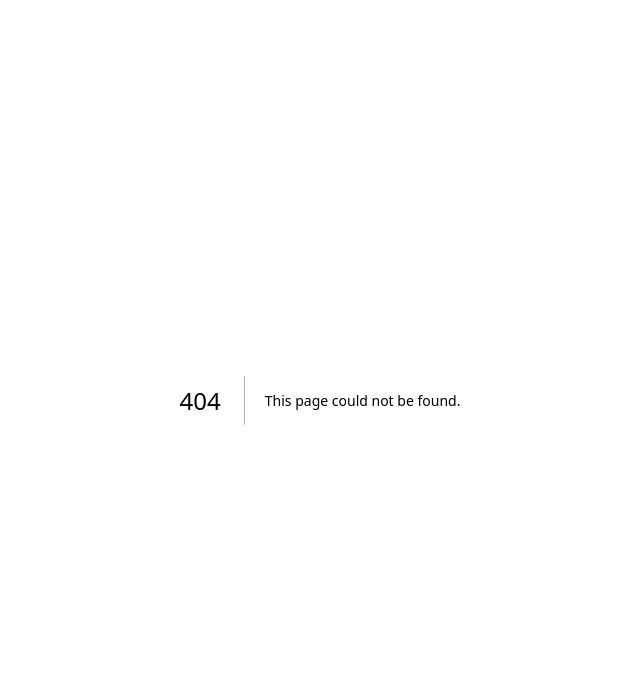
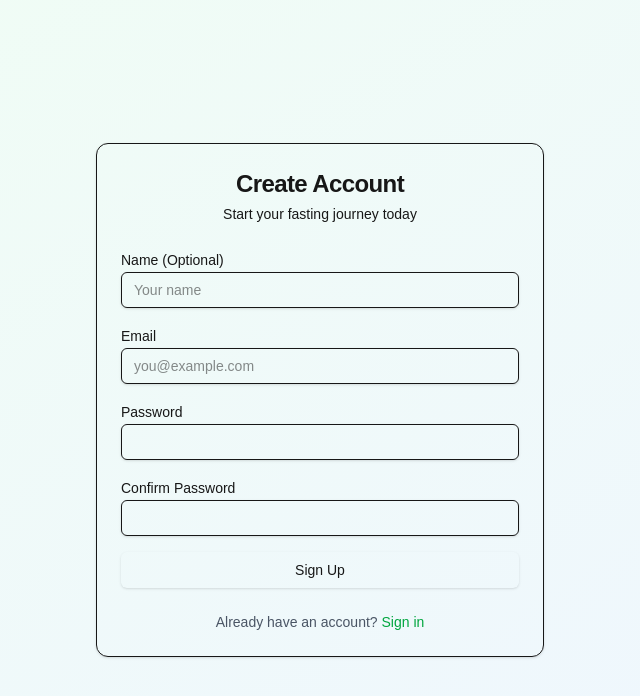
Before and after one commit to Kwenchy11-11/weight-loss-fasting-app, a Next.js app: page /register in a window 1280 px wide. Before the commit this address had no page. Shown: the top 696 px of the page, without its empty margins (320-960 px from the left). Built offline with nearby package versions, Linux system fonts and the light colour scheme.

Commit message:
feat: create authentication pages (login, register) and landing page

```diff
--- /dev/null
+++ b/app/login/page.tsx
@@ -0,0 +1,102 @@
+"use client";
+
+import { useState } from "react";
+import { signIn } from "next-auth/react";
+import { useRouter } from "next/navigation";
+import Link from "next/link";
+import { Button } from "@/components/ui/button";
+import { Input } from "@/components/ui/input";
+import { Label } from "@/components/ui/label";
+import { Card, CardContent, CardDescription, CardFooter, CardHeader, CardTitle } from "@/components/ui/card";
+import { AlertCircle } from "lucide-react";
+
+export default function LoginPage() {
+  const router = useRouter();
+  const [email, setEmail] = useState("");
+  const [password, setPassword] = useState("");
+  const [error, setError] = useState("");
+  const [loading, setLoading] = useState(false);
+
+  const handleSubmit = async (e: React.FormEvent) => {
+    e.preventDefault();
+    setLoading(true);
+    setError("");
+
+    try {
+      const result = await signIn("credentials", {
+        email,
+        password,
+        redirect: false,
+      });
+
+      if (result?.error) {
+        setError("Invalid email or password");
+        setLoading(false);
+        return;
+      }
+
+      router.push("/dashboard");
+      router.refresh();
+    } catch (error) {
+      setError("Something went wrong");
+      setLoading(false);
+    }
+  };
+
+  return (
+    <div className="min-h-screen flex items-center justify-center bg-gradient-to-br from-green-50 to-blue-50 p-4">
+      <Card className="w-full max-w-md">
+        <CardHeader className="space-y-1">
+          <CardTitle className="text-2xl font-bold text-center">
+            Welcome Back
+          </CardTitle>
+          <CardDescription className="text-center">
+            Sign in to your fasting tracker account
+          </CardDescription>
+        </CardHeader>
+        <CardContent>
+          <form onSubmit={handleSubmit} className="space-y-4">
+            {error && (
+              <div className="flex items-center gap-2 p-3 text-sm text-red-600 bg-red-50 rounded-md">
+                <AlertCircle className="h-4 w-4" />
+                {error}
+              </div>
+            )}
+            <div className="space-y-2">
+              <Label htmlFor="email">Email</Label>
+              <Input
+                id="email"
+                type="email"
+                placeholder="you@example.com"
+                value={email}
+                onChange={(e) => setEmail(e.target.value)}
+                required
+              />
+            </div>
+            <div className="space-y-2">
+              <Label htmlFor="password">Password</Label>
+              <Input
+                id="password"
+                type="password"
+                value={password}
+                onChange={(e) => setPassword(e.target.value)}
+                required
+              />
+            </div>
+            <Button type="submit" className="w-full" disabled={loading}>
+              {loading ? "Signing in..." : "Sign In"}
+            </Button>
+          </form>
+        </CardContent>
+        <CardFooter className="flex flex-col space-y-2">
+          <div className="text-sm text-center text-gray-600">
+            Don&apos;t have an account?{" "}
+            <Link href="/register" className="text-green-600 hover:underline">
+              Sign up
+            </Link>
+          </div>
+        </CardFooter>
+      </Card>
+    </div>
+  );
+}
--- a/app/page.tsx
+++ b/app/page.tsx
@@ -1,65 +1,121 @@
-import Image from "next/image";
+import { getServerSession } from "next-auth";
+import { redirect } from "next/navigation";
+import Link from "next/link";
+import { Button } from "@/components/ui/button";
+import { Card, CardContent } from "@/components/ui/card";
+import { Clock, Bell, TrendingDown, Calculator, FileSpreadsheet, Apple } from "lucide-react";
+import { authOptions } from "@/lib/auth";
 
-export default function Home() {
+export default async function Home() {
+  const session = await getServerSession(authOptions);
+
+  if (session) {
+    redirect("/dashboard");
+  }
+
   return (
-    <div className="flex flex-col flex-1 items-center justify-center bg-zinc-50 font-sans dark:bg-black">
-      <main className="flex flex-1 w-full max-w-3xl flex-col items-center justify-between py-32 px-16 bg-white dark:bg-black sm:items-start">
-        <Image
-          className="dark:invert"
-          src="/next.svg"
-          alt="Next.js logo"
-          width={100}
-          height={20}
-          priority
-        />
-        <div className="flex flex-col items-center gap-6 text-center sm:items-start sm:text-left">
-          <h1 className="max-w-xs text-3xl font-semibold leading-10 tracking-tight text-black dark:text-zinc-50">
-            To get started, edit the page.tsx file.
+    <div className="min-h-screen bg-gradient-to-br from-green-50 to-blue-50">
+      {/* Hero Section */}
+      <div className="container mx-auto px-4 py-16">
+        <div className="text-center max-w-3xl mx-auto">
+          <h1 className="text-4xl md:text-6xl font-bold text-gray-900 mb-6">
+            Track Your Fasting Journey
           </h1>
-          <p className="max-w-md text-lg leading-8 text-zinc-600 dark:text-zinc-400">
-            Looking for a starting point or more instructions? Head over to{" "}
-            <a
-              href="https://vercel.com/templates?framework=next.js&utm_source=create-next-app&utm_medium=appdir-template-tw&utm_campaign=create-next-app"
-              className="font-medium text-zinc-950 dark:text-zinc-50"
-            >
-              Templates
-            </a>{" "}
-            or the{" "}
-            <a
-              href="https://nextjs.org/learn?utm_source=create-next-app&utm_medium=appdir-template-tw&utm_campaign=create-next-app"
-              className="font-medium text-zinc-950 dark:text-zinc-50"
-            >
-              Learning
-            </a>{" "}
-            center.
+          <p className="text-xl text-gray-600 mb-8">
+            OMAD & Warrior Diet tracker with smart notifications, weight monitoring,
+            and calorie calculations — all in one place.
           </p>
+          <div className="flex flex-col sm:flex-row gap-4 justify-center">
+            <Link href="/register">
+              <Button size="lg" className="w-full sm:w-auto">
+                Get Started Free
+              </Button>
+            </Link>
+            <Link href="/login">
+              <Button size="lg" variant="outline" className="w-full sm:w-auto">
+                Sign In
+              </Button>
+            </Link>
+          </div>
         </div>
-        <div className="flex flex-col gap-4 text-base font-medium sm:flex-row">
-          <a
-            className="flex h-12 w-full items-center justify-center gap-2 rounded-full bg-foreground px-5 text-background transition-colors hover:bg-[#383838] dark:hover:bg-[#ccc] md:w-[158px]"
-            href="https://vercel.com/new?utm_source=create-next-app&utm_medium=appdir-template-tw&utm_campaign=create-next-app"
-            target="_blank"
-            rel="noopener noreferrer"
-          >
-            <Image
-              className="dark:invert"
-              src="/vercel.svg"
-              alt="Vercel logomark"
-              width={16}
-              height={16}
-            />
-            Deploy Now
-          </a>
-          <a
-            className="flex h-12 w-full items-center justify-center rounded-full border border-solid border-black/[.08] px-5 transition-colors hover:border-transparent hover:bg-black/[.04] dark:border-white/[.145] dark:hover:bg-[#1a1a1a] md:w-[158px]"
-            href="https://nextjs.org/docs?utm_source=create-next-app&utm_medium=appdir-template-tw&utm_campaign=create-next-app"
-            target="_blank"
-            rel="noopener noreferrer"
-          >
-            Documentation
-          </a>
+      </div>
+
+      {/* Features Section */}
+      <div className="container mx-auto px-4 py-16">
+        <h2 className="text-3xl font-bold text-center mb-12">Everything You Need</h2>
+        <div className="grid grid-cols-1 md:grid-cols-2 lg:grid-cols-3 gap-6">
+          <Card>
+            <CardContent className="p-6">
+              <Clock className="h-12 w-12 text-green-600 mb-4" />
+              <h3 className="text-xl font-semibold mb-2">Fasting Timer</h3>
+              <p className="text-gray-600">
+                Track OMAD (23:1) and Warrior Diet (20:4) schedules with precision timing.
+              </p>
+            </CardContent>
+          </Card>
+
+          <Card>
+            <CardContent className="p-6">
+              <Bell className="h-12 w-12 text-blue-600 mb-4" />
+              <h3 className="text-xl font-semibold mb-2">Smart Notifications</h3>
+              <p className="text-gray-600">
+                Get push notifications when it&apos;s time to start or break your fast.
+              </p>
+            </CardContent>
+          </Card>
+
+          <Card>
+            <CardContent className="p-6">
+              <TrendingDown className="h-12 w-12 text-purple-600 mb-4" />
+              <h3 className="text-xl font-semibold mb-2">Weight Tracking</h3>
+              <p className="text-gray-600">
+                Log your weight daily and visualize your progress with beautiful charts.
+              </p>
+            </CardContent>
+          </Card>
+
+          <Card>
+            <CardContent className="p-6">
+              <Calculator className="h-12 w-12 text-orange-600 mb-4" />
+              <h3 className="text-xl font-semibold mb-2">Calorie Calculator</h3>
+              <p className="text-gray-600">
+                Calculate your TDEE and BMR to optimize your fasting results.
+              </p>
+            </CardContent>
+          </Card>
+
+          <Card>
+            <CardContent className="p-6">
+              <FileSpreadsheet className="h-12 w-12 text-red-600 mb-4" />
+              <h3 className="text-xl font-semibold mb-2">Data Export</h3>
+              <p className="text-gray-600">
+                Export your fasting and weight data to Excel for detailed analysis.
+              </p>
+            </CardContent>
+          </Card>
+
+          <Card>
+            <CardContent className="p-6">
+              <Apple className="h-12 w-12 text-pink-600 mb-4" />
+              <h3 className="text-xl font-semibold mb-2">PWA Ready</h3>
+              <p className="text-gray-600">
+                Install on your iPhone or Android device for a native app experience.
+              </p>
+            </CardContent>
+          </Card>
         </div>
-      </main>
+      </div>
+
+      {/* CTA Section */}
+      <div className="container mx-auto px-4 py-16 text-center">
+        <h2 className="text-3xl font-bold mb-4">Ready to Start Your Journey?</h2>
+        <p className="text-xl text-gray-600 mb-8">
+          Join thousands of others achieving their health goals through intermittent fasting.
+        </p>
+        <Link href="/register">
+          <Button size="lg">Create Free Account</Button>
+        </Link>
+      </div>
     </div>
   );
 }
--- /dev/null
+++ b/app/register/page.tsx
@@ -0,0 +1,136 @@
+"use client";
+
+import { useState } from "react";
+import { useRouter } from "next/navigation";
+import Link from "next/link";
+import { Button } from "@/components/ui/button";
+import { Input } from "@/components/ui/input";
+import { Label } from "@/components/ui/label";
+import { Card, CardContent, CardDescription, CardFooter, CardHeader, CardTitle } from "@/components/ui/card";
+import { AlertCircle } from "lucide-react";
+
+export default function RegisterPage() {
+  const router = useRouter();
+  const [name, setName] = useState("");
+  const [email, setEmail] = useState("");
+  const [password, setPassword] = useState("");
+  const [confirmPassword, setConfirmPassword] = useState("");
+  const [error, setError] = useState("");
+  const [loading, setLoading] = useState(false);
+
+  const handleSubmit = async (e: React.FormEvent) => {
+    e.preventDefault();
+    setLoading(true);
+    setError("");
+
+    if (password !== confirmPassword) {
+      setError("Passwords do not match");
+      setLoading(false);
+      return;
+    }
+
+    if (password.length < 6) {
+      setError("Password must be at least 6 characters");
+      setLoading(false);
+      return;
+    }
+
+    try {
+      const response = await fetch("/api/auth/register", {
+        method: "POST",
+        headers: { "Content-Type": "application/json" },
+        body: JSON.stringify({ name, email, password }),
+      });
+
+      const data = await response.json();
+
+      if (!response.ok) {
+        setError(data.error || "Something went wrong");
+        setLoading(false);
+        return;
+      }
+
+      router.push("/login?registered=true");
+    } catch (error) {
+      setError("Something went wrong");
+      setLoading(false);
+    }
+  };
+
+  return (
+    <div className="min-h-screen flex items-center justify-center bg-gradient-to-br from-green-50 to-blue-50 p-4">
+      <Card className="w-full max-w-md">
+        <CardHeader className="space-y-1">
+          <CardTitle className="text-2xl font-bold text-center">
+            Create Account
+          </CardTitle>
+          <CardDescription className="text-center">
+            Start your fasting journey today
+          </CardDescription>
+        </CardHeader>
+        <CardContent>
+          <form onSubmit={handleSubmit} className="space-y-4">
+            {error && (
+              <div className="flex items-center gap-2 p-3 text-sm text-red-600 bg-red-50 rounded-md">
+                <AlertCircle className="h-4 w-4" />
+                {error}
+              </div>
+            )}
+            <div className="space-y-2">
+              <Label htmlFor="name">Name (Optional)</Label>
+              <Input
+                id="name"
+                type="text"
+                placeholder="Your name"
+                value={name}
+                onChange={(e) => setName(e.target.value)}
+              />
+            </div>
+            <div className="space-y-2">
+              <Label htmlFor="email">Email</Label>
+              <Input
+                id="email"
+                type="email"
+                placeholder="you@example.com"
+                value={email}
+                onChange={(e) => setEmail(e.target.value)}
+                required
+              />
+            </div>
+            <div className="space-y-2">
+              <Label htmlFor="password">Password</Label>
+              <Input
+                id="password"
+                type="password"
+                value={password}
+                onChange={(e) => setPassword(e.target.value)}
+                required
+              />
+            </div>
+            <div className="space-y-2">
+              <Label htmlFor="confirmPassword">Confirm Password</Label>
+              <Input
+                id="confirmPassword"
+                type="password"
+                value={confirmPassword}
+                onChange={(e) => setConfirmPassword(e.target.value)}
+                required
+              />
+            </div>
+            <Button type="submit" className="w-full" disabled={loading}>
+              {loading ? "Creating account..." : "Sign Up"}
+            </Button>
+          </form>
+        </CardContent>
+        <CardFooter className="flex flex-col space-y-2">
+          <div className="text-sm text-center text-gray-600">
+            Already have an account?{" "}
+            <Link href="/login" className="text-green-600 hover:underline">
+              Sign in
+            </Link>
+          </div>
+        </CardFooter>
+      </Card>
+    </div>
+  );
+}
```
